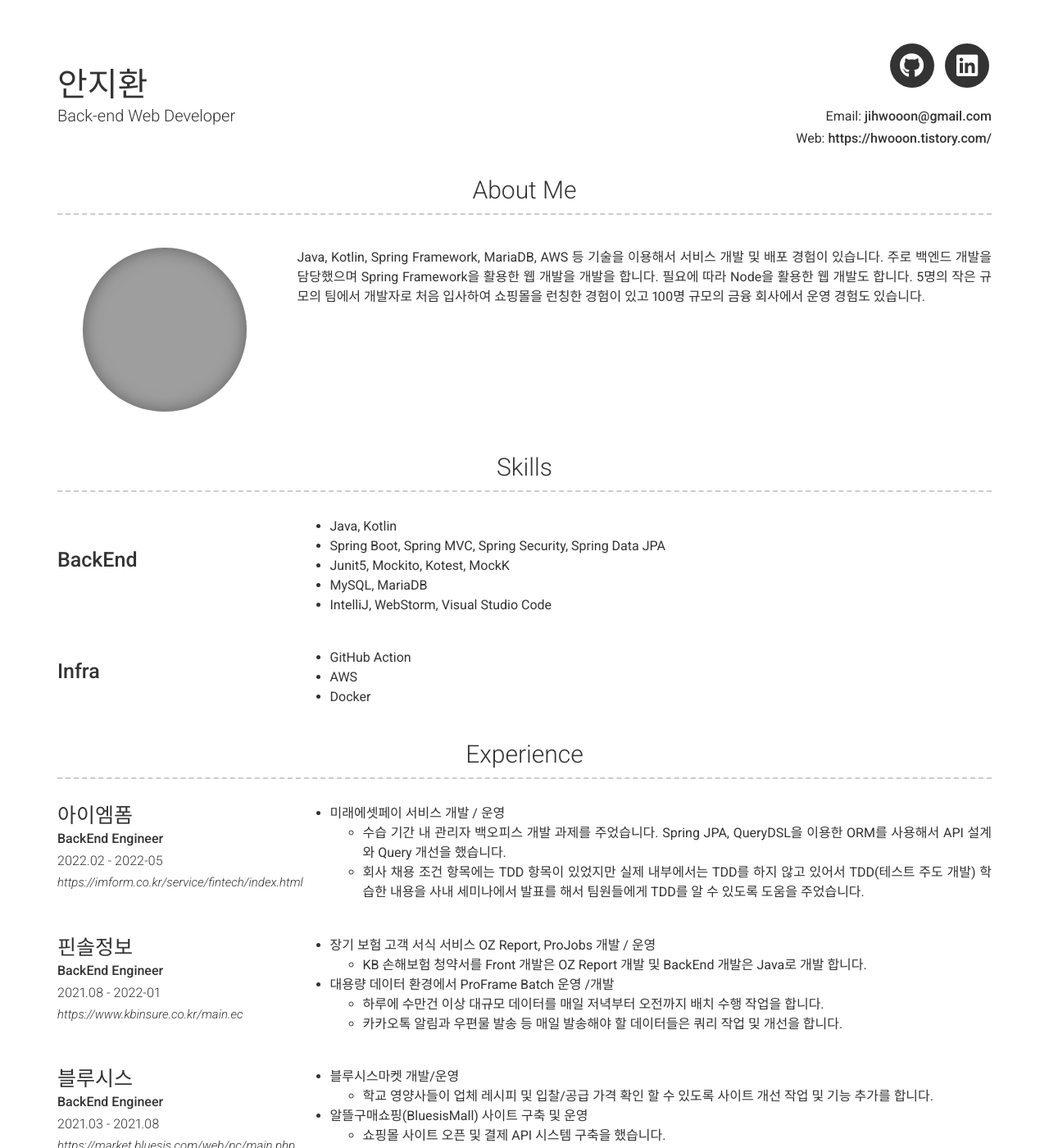
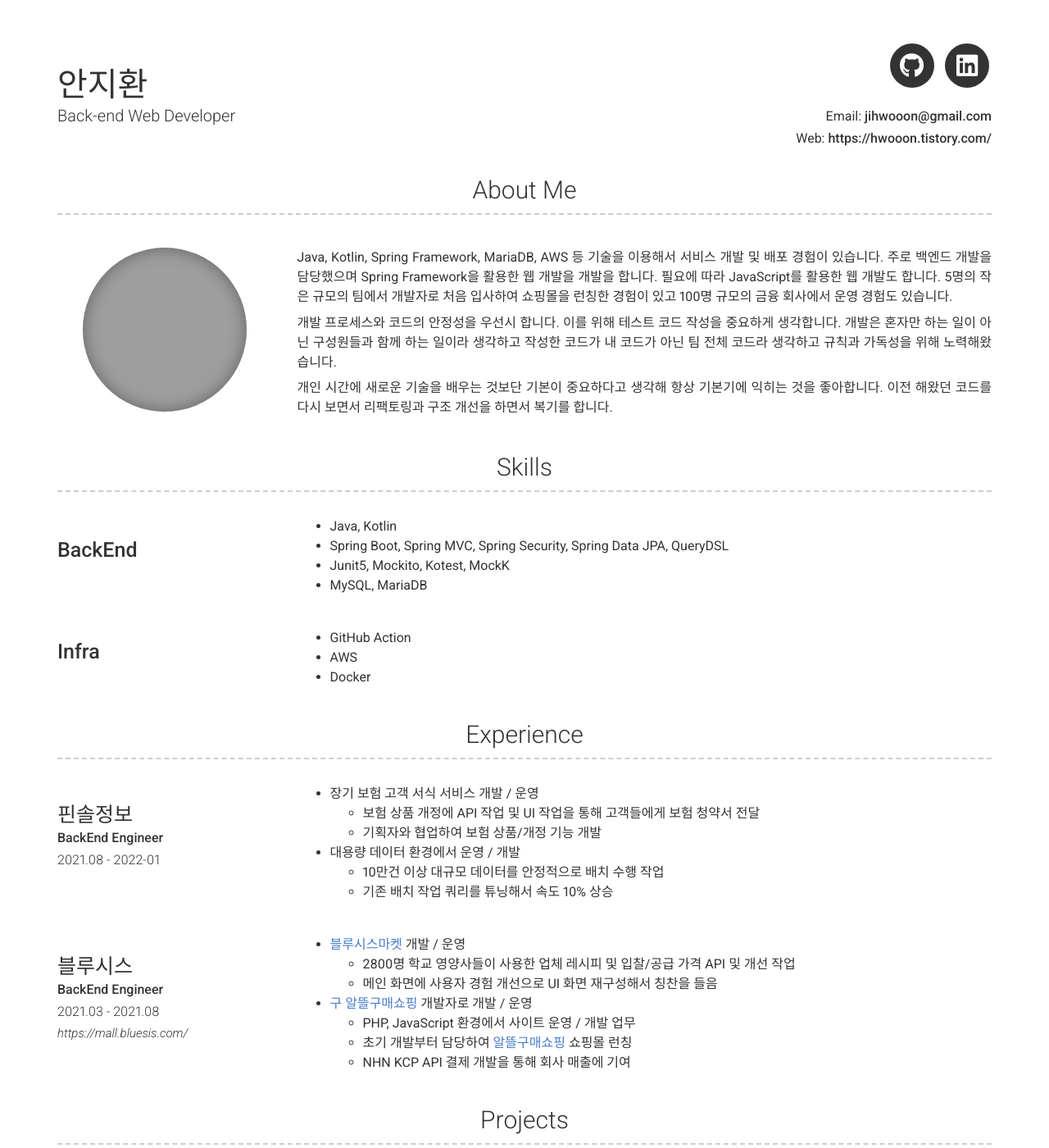
Before and after one commit to jihwooon/jihwooon.github.io, a Jekyll site: the page built from index.md, in a window 1280 px wide and 1400 px high. Shown: the whole window at 82% size. Built offline with Jekyll 4.4.1, drawn with Linux system fonts in a browser that asks for light colours; nearby versions of some CDN libraries; some of the changed text lies outside the part shown; grey boxes are pictures that could not be loaded.

Commit message:
중간 이력서를 저장하라

```diff
--- a/_config.yml
+++ b/_config.yml
@@ -53,7 +53,11 @@ linkedin_username: jihwan13
 # 어떤 경험을 해왔는지, 어떤 생각을 갖고 있는지, 평소에 어떤 노력을 하고 있는지 등등 Summary 작성하기
 about_profile_image: images/picture.jpg
 about_content: | # this will include new lines to allow paragraphs
-  Java, Kotlin, Spring Framework, MariaDB, AWS 등 기술을 이용해서 서비스 개발 및 배포 경험이 있습니다. 주로 백엔드 개발을 담당했으며 Spring Framework을 활용한 웹 개발을 개발을 합니다. 필요에 따라 Node을 활용한 웹 개발도 합니다. 5명의 작은 규모의 팀에서 개발자로 처음 입사하여 쇼핑몰을 런칭한 경험이 있고 100명 규모의 금융 회사에서 운영 경험도 있습니다.
+  Java, Kotlin, Spring Framework, MariaDB, AWS 등 기술을 이용해서 서비스 개발 및 배포 경험이 있습니다. 주로 백엔드 개발을 담당했으며 Spring Framework을 활용한 웹 개발을 개발을 합니다. 필요에 따라 JavaScript를 활용한 웹 개발도 합니다. 5명의 작은 규모의 팀에서 개발자로 처음 입사하여 쇼핑몰을 런칭한 경험이 있고 100명 규모의 금융 회사에서 운영 경험도 있습니다.
+
+  개발 프로세스와 코드의 안정성을 우선시 합니다. 이를 위해 테스트 코드 작성을 중요하게 생각합니다. 개발은 혼자만 하는 일이 아닌 구성원들과 함께 하는 일이라 생각하고 작성한 코드가 내 코드가 아닌 팀 전체 코드라 생각하고 규칙과 가독성을 위해 노력해왔습니다.
+
+  개인 시간에 새로운 기술을 배우는 것보단 기본이 중요하다고 생각해 항상 기본기에 익히는 것을 좋아합니다. 이전 해왔던 코드를 다시 보면서 리팩토링과 구조 개선을 하면서 복기를 합니다.
 
 content:
   - title: Skills
@@ -63,10 +67,9 @@ content:
         title: BackEnd
         description: |
           - Java, Kotlin
-          - Spring Boot, Spring MVC, Spring Security, Spring Data JPA
+          - Spring Boot, Spring MVC, Spring Security, Spring Data JPA, QueryDSL
           - Junit5, Mockito, Kotest, MockK
           - MySQL, MariaDB
-          - IntelliJ, WebStorm, Visual Studio Code
       - layout: left
         title: Infra
         description: |
@@ -77,42 +80,33 @@ content:
     layout: list
     content:
       - layout: left
-        title: 아이엠폼
+        title: 핀솔정보
         sub_title: BackEnd Engineer
-        caption: 2022.02 - 2022-05
-        link: https://imform.co.kr/service/fintech/index.html
+        caption: 2021.08 - 2022-01
         # quote: >
         #   금융산업 분야 SI 회사
         description: | # this will include new lines to allow paragraphs
-          - 미래에셋페이 서비스 개발 / 운영
-            - 수습 기간 내 관리자 백오피스 개발 과제를 주었습니다. Spring JPA, QueryDSL을 이용한 ORM를 사용해서 API 설계 와 Query 개선을 했습니다.
-            - 회사 채용 조건 항목에는 TDD 항목이 있었지만 실제 내부에서는 TDD를 하지 않고 있어서 TDD(테스트 주도 개발) 학습한 내용을 사내 세미나에서 발표를 해서 팀원들에게 TDD를 알 수 있도록 도움을 주었습니다.
-      - layout: left
-        title: 핀솔정보
-        sub_title: BackEnd Engineer
-        caption: 2021.08 - 2022-01
-        link: https://www.kbinsure.co.kr/main.ec
-        # quote: >
-        #   금융산업 분야 SI 회사
-        description: | # this will include new lines to allow paragraphs
-          - 장기 보험 고객 서식 서비스 OZ Report, ProJobs  개발 / 운영
-            - KB 손해보험 청약서를 Front 개발은 OZ Report 개발 및 BackEnd 개발은 Java로 개발 합니다.
-          - 대용량 데이터 환경에서 ProFrame Batch 운영 /개발
-            - 하루에 수만건 이상 대규모 데이터를 매일 저녁부터 오전까지 배치 수행 작업을 합니다.
-            - 카카오톡 알림과 우편물 발송 등 매일 발송해야 할 데이터들은 쿼리 작업 및 개선을 합니다.
+          - 장기 보험 고객 서식 서비스 개발 / 운영
+            - 보험 상품 개정에 API 작업 및 UI 작업을 통해 고객들에게 보험 청약서 전달
+            - 기획자와 협업하여 보험 상품/개정 기능 개발
+          - 대용량 데이터 환경에서 운영 / 개발
+            - 10만건 이상 대규모 데이터를 안정적으로 배치 수행 작업
+            - 기존 배치 작업 쿼리를 튜닝해서 속도 10% 상승
       - layout: left
         title: 블루시스
         sub_title: BackEnd Engineer
         caption: 2021.03 - 2021.08
-        link: https://market.bluesis.com/web/pc/main.php
+        link: https://mall.bluesis.com/
         # quote: >
         #   식품정보 및 데이터 기술 솔루션 회사
         description: | # this will include new lines to allow paragraphs
-          - 블루시스마켓 개발/운영
-            - 학교 영양사들이 업체 레시피 및 입찰/공급 가격 확인 할 수 있도록 사이트 개선 작업 및  기능 추가를 합니다.
-          - 알뜰구매쇼핑(BluesisMall) 사이트 구축 및 운영
-            - 쇼핑몰 사이트 오픈 및 결제 API 시스템 구축을 했습니다.
-            - PHP 과 JavaScript 사이트 운영 및 유지 보수 업무를 했습니다.
+          - [블루시스마켓](https://market.bluesis.com/web/pc/main.php) 개발 / 운영
+            - 2800명 학교 영양사들이 사용한 업체 레시피 및 입찰/공급 가격 API 및 개선 작업
+            - 메인 화면에 사용자 경험 개선으로 UI 화면 재구성해서 칭찬을 들음
+          - [구 알뜰구매쇼핑](https://mall.bluesis.com/) 개발자로 개발 / 운영
+            - PHP, JavaScript 환경에서 사이트 운영 / 개발 업무
+            - 초기 개발부터 담당하여 [알뜰구매쇼핑](https://mall.bluesis.com/) 쇼핑몰 런칭
+            - NHN KCP API 결제 개발을 통해 회사 매출에 기여
   - title: Projects # Title for the section
     layout: list # Type of content section (list/text)
     content:
@@ -129,7 +123,11 @@ content:
         quote: >
           원격 컴포넌트를 활용한 Sass 서비스
         description: | # this will include new lines to allow paragraphs
+          현재 원격 컴포넌트를 활용한 Sass 서비스 EditAll 프로젝트를 진행하고 있습니다.
 
+          - 팀 구성은 프론트 5명과 백엔드 3명 중 백엔드 개발자로 참여 중입니다.
+          - 설계 초기부터 참여해 Node.js 기반의 서버로 구성을 했습니다.
+          - 현재는 Node.js 기반의 Server를 Kotlin으로 전환 중 입니다.
       - layout: top-middle
         border: weak  # Value of `weak` will display a weak border below this item. # Any
                       # other value (or no value) means no border will be displayed
@@ -143,43 +141,43 @@ content:
         quote: >
           코드숨 주말 사용하는 사용자들이 공부 계획 및 회고를 작성하는 서비스 앱
         description: | # this will include new lines to allow paragraphs
-
-      - layout: top-middle
-        border: weak  # Value of `weak` will display a weak border below this item. # Any
-                      # other value (or no value) means no border will be displayed
-        title: BikeMap
-        link: https://github.com/jihwooon/BikeMap
-        link_text: https://github.com/jihwooon/BikeMap
-        additional_links:
-          - title: website
-            icon: fab fa-github
-            url: https://github.com/jihwooon/BikeMap
-        quote: >
-          자전거 여행을 준비하거나 즐기는 바이커들에게 도움을 주는 커뮤니티
-        description: | # this will include new lines to allow paragraphs
+          - API 문서는 다음 아래에 있습니다.
+            [Space CodeSoom API](https://api.codesoom-myseat.site/docs/index.html)
+      # - layout: top-middle
+      #   border: weak  # Value of `weak` will display a weak border below this item. # Any
+      #                 # other value (or no value) means no border will be displayed
+      #   title: BikeMap
+      #   link: https://github.com/jihwooon/BikeMap
+      #   link_text: https://github.com/jihwooon/BikeMap
+      #   additional_links:
+      #     - title: website
+      #       icon: fab fa-github
+      #       url: https://github.com/jihwooon/BikeMap
+      #   quote: >
+      #     자전거 여행을 준비하거나 즐기는 바이커들에게 도움을 주는 커뮤니티
+      #   description: | # this will include new lines to allow paragraphs
 
   - title: Education
     layout: list
     content:
       - layout: left
-        title: 코드숨 이직풀코스반
+        title: 코드숨 이직 풀코스반
+        link: https://codesoom.github.io/
         # sub_title: Qualifications (eg. BA Performing Arts)
-        caption: 2022.05 - Present
+        caption: 2022.11 - Present
         # quote: >
         #   Short institution or course description (optional)
         description: | # this will include new lines to allow paragraphs
-          - 매주 책 한권씩 읽고 질의 문답식 스터디를 진행
-          - 사이즈 프로젝트를 스터디 인원들과 같이 만들어보기 진행
-          - 매일 코딩테스트 문제를 풀고 알고리즘 학습을 공부 진행
-      - layout: left
-        title: 이스트소프트 백엔드 개발자 Externship 1기
-        link: https://c11.kr/1a0ww
-        # sub_title: Qualifications (eg. BA Performing Arts)
-        caption: 2022.04 - 2022.06
-        # quote: >
-        #   Short institution or course description (optional)
-        description: | # this will include new lines to allow paragraphs
-          - 이스트 소프트 인턴쉽 백엔드 1기
+          2022.11 - 현재 **코드숨 이직 풀코스반**에 수료중에 있습니다. Java/Spring을 활용한 [CodeSoom Space](https://space.codesoom.com/) 프로젝트을 진행한 경험이 있으며, 현재 Kotlin/Spring을 활용한 editAll 프로젝트에 참여중입니다.
+      # - layout: left
+      #   title: 이스트소프트 백엔드 개발자 Externship 1기
+      #   link: https://c11.kr/1a0ww
+      #   # sub_title: Qualifications (eg. BA Performing Arts)
+      #   caption: 2022.04 - 2022.06
+      #   # quote: >
+      #   #   Short institution or course description (optional)
+      #   description: | # this will include new lines to allow paragraphs
+      #     - SpringBoot와 JPA를
       - layout: left
         title: 코드숨 스프링 4기
         link: https://www.codesoom.com/courses/spring
@@ -188,8 +186,7 @@ content:
         # quote: >
         #   Short institution or course description (optional)
         description: | # this will include new lines to allow paragraphs
-          - 테스트 코드와 객체 지향 설계에 대한 학습의 필요성과 TDD 기법을 배우기 위해서 참여
-          - TDD 개발 기법 유연한 코드 개발과 Git & 코드 리뷰를 통한 협업능력을 학습
+          테스트 코드와 객체 지향 설계에 대한 학습의 필요성과 TDD 기법을 배우기 위해서 참여 TDD 개발 기법 유연한 코드 개발과 Git & 코드 리뷰를 통한 협업능력을 학습
       # - layout: left
       #   title: 비트교육센터
       #   sub_title: 디지털컨버전스 기반 BackEnd중심, Framework개발자양성과정
@@ -206,7 +203,7 @@ content:
         caption: 2013.09 - 2019.06
         # quote: >
         description: | # this will include new lines to allow paragraphs
-          - 4년제 전문 학사
+          베트남학과 학사졸업를 졸업했습니다. 한인 하노이 대표 학생회장 겸임을 했습니다.
 
   # - title: A Little More About Me
   #   layout: text
```
Also changed, not shown: 1 other file.
